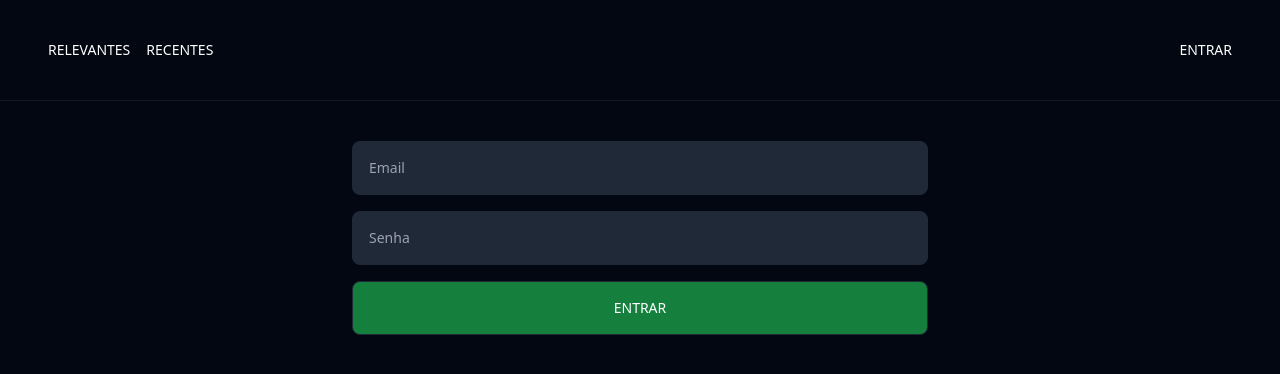
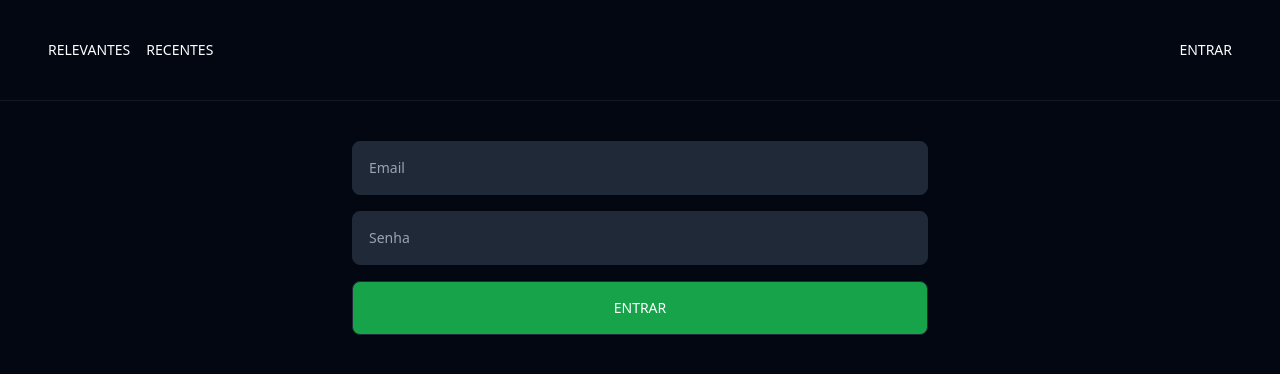
Before and after one commit to franklinST-05/my-tabnews.web, a Next.js app: page /signin in a window 1280 px wide. Shown: the top 374 px of the page. Built offline with nearby package versions, Linux system fonts and the light colour scheme.

Commit message:
feat: update button style

```diff
--- a/src/components/Button/index.tsx
+++ b/src/components/Button/index.tsx
@@ -11,7 +11,7 @@ const Button: React.FC<HTMLAttributes<HTMLButtonElement>> = ({ className, ...pro
                 uppercase
                 placeholder:text-gray-400 outline-none
                 border border-gray-800
-                rounded-lg bg-green-700 hover:bg-green-800 focus:bg-green-800
+                rounded-lg bg-green-600
                 ${className}
             `}
         />
```
